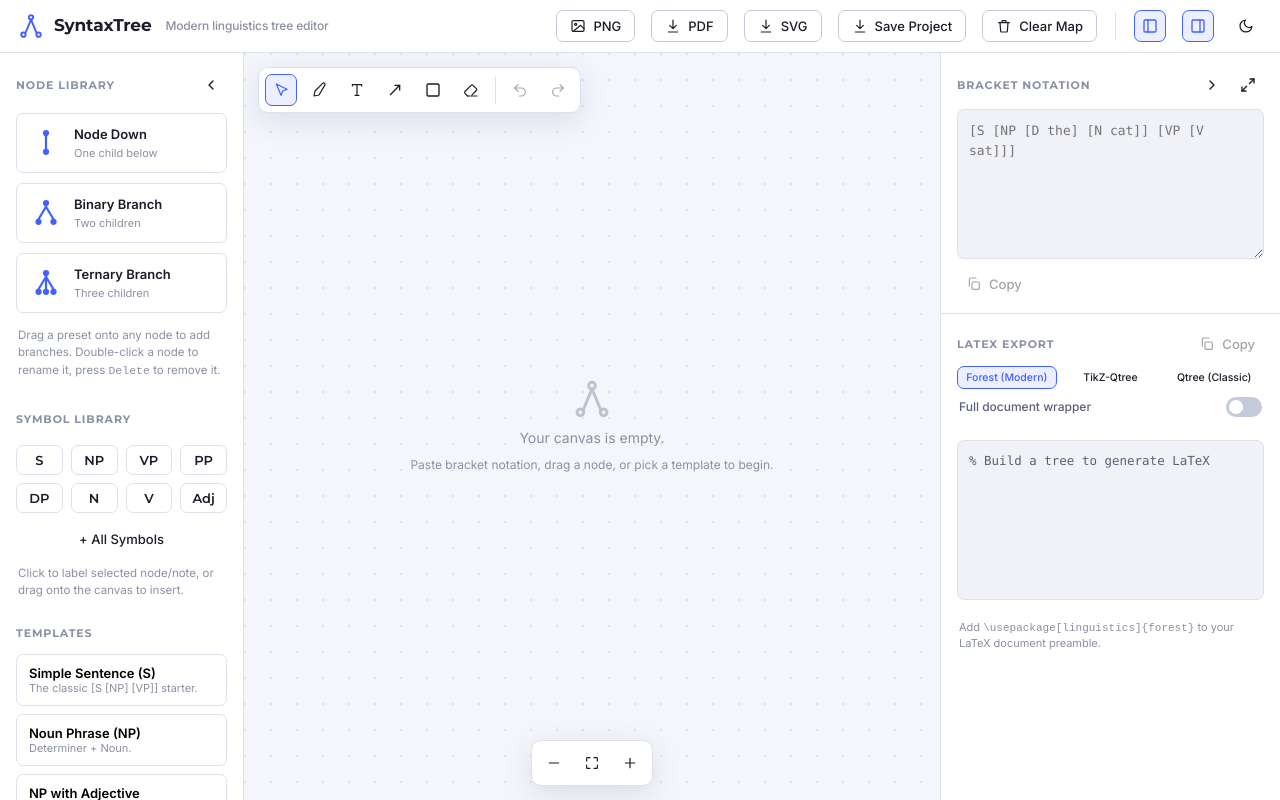
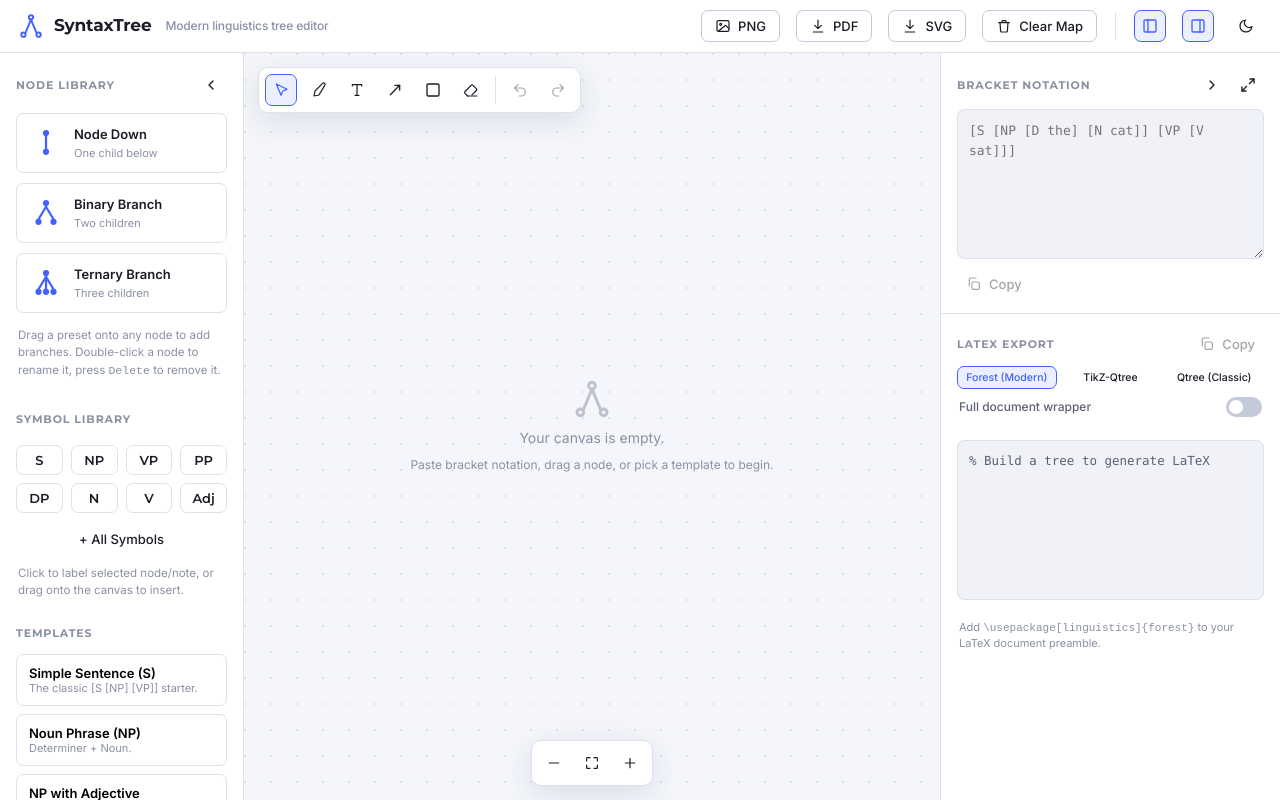
Before and after one commit to m2zhang/linguistics-diagramming, a React (Vite) app: page / in a window 1280 px wide. Built offline with nearby package versions, Linux system fonts and the light colour scheme.

Commit message:
Remove Save Project button from toolbar

```diff
--- a/src/components/Toolbar.tsx
+++ b/src/components/Toolbar.tsx
@@ -75,30 +75,6 @@ export function Toolbar() {
     toast('SVG downloaded', 'success');
   };
 
-  const doSaveProject = () => {
-    if (!guard()) return;
-    try {
-      const state = useTreeStore.getState();
-      const projectData = {
-        tree: state.tree,
-        annotations: state.annotations,
-        version: '1.0'
-      };
-      const blob = new Blob([JSON.stringify(projectData, null, 2)], { type: 'application/json' });
-      const url = URL.createObjectURL(blob);
-      const a = document.createElement('a');
-      a.href = url;
-      a.download = 'syntax-tree-project.json';
-      document.body.appendChild(a);
-      a.click();
-      a.remove();
-      URL.revokeObjectURL(url);
-      toast('Project JSON downloaded', 'success');
-    } catch {
-      toast('Project save failed', 'error');
-    }
-  };
-
   return (
     <header className="topbar">
       <div className="brand">
@@ -116,9 +92,6 @@ export function Toolbar() {
       </button>
       <button className="btn" onClick={doSvg}>
         <DownloadIcon /> SVG
-      </button>
-      <button className="btn" onClick={doSaveProject} title="Save the current tree and all annotations to a JSON file">
-        <DownloadIcon /> Save Project
       </button>
       <button
         className="btn danger"
```
